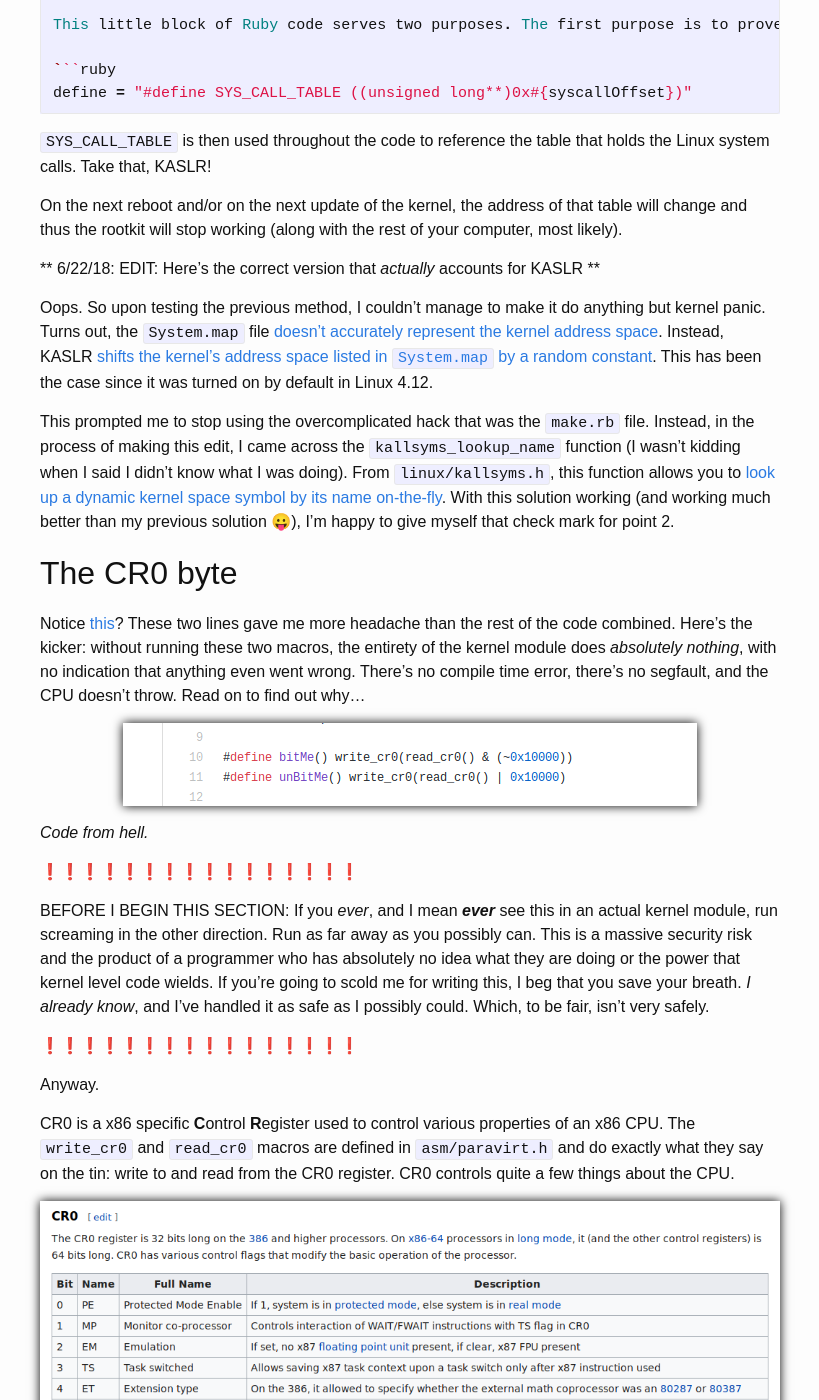
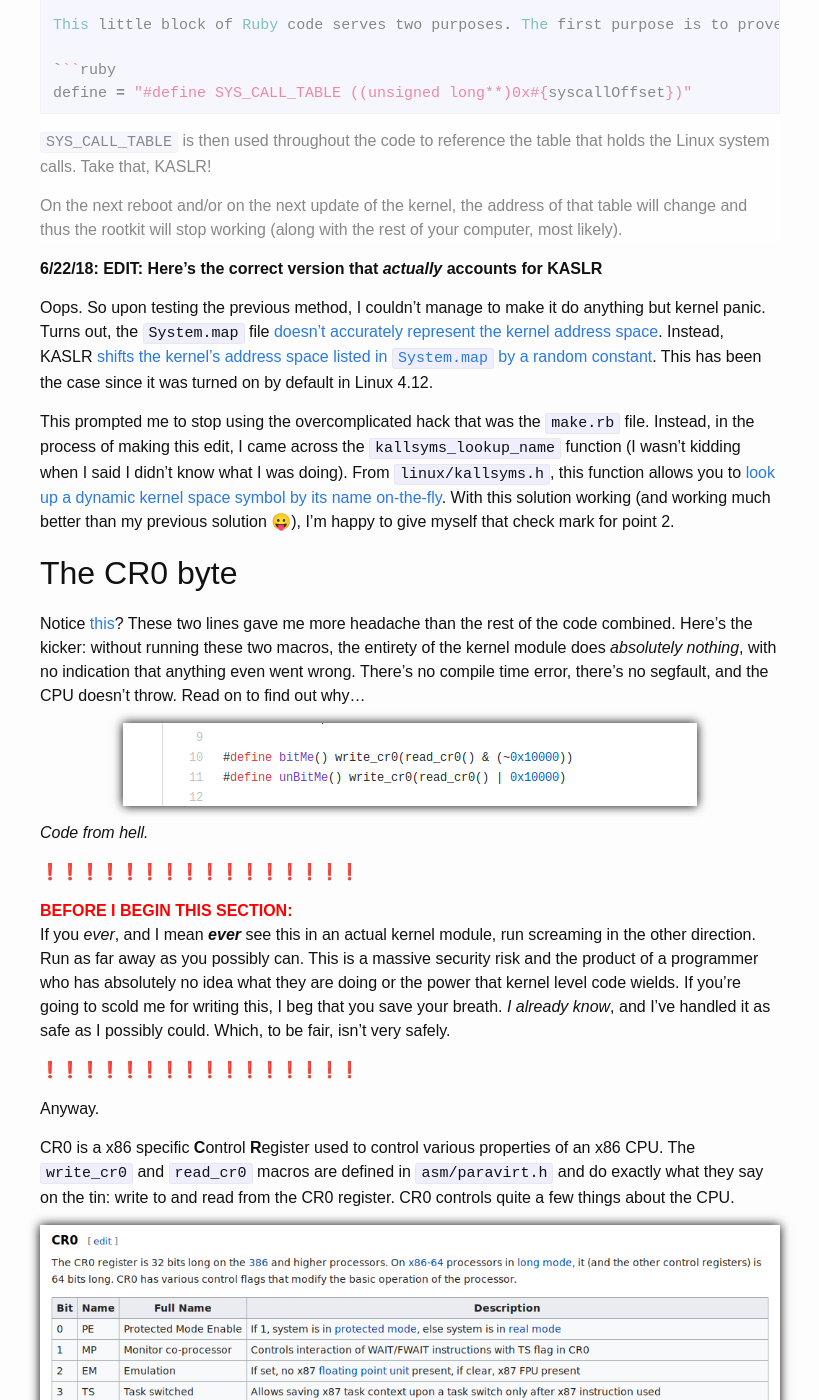
Before and after one commit to DataKinds/datakinds.github.io, a Jekyll site: the page built from _posts/2018-06-21-writing-a-rootkit.md, in a window 1280 px wide and 1400 px high, scrolled down 3883 px. Shown: the whole window, without its empty margins (230-1049 px from the left). Built offline with Jekyll 4.4.1, drawn with Linux system fonts in a browser that asks for light colours; some of the changed text lies outside the part shown.

Commit message:
made some stuff more obviouis

```diff
--- a/_posts/2018-06-21-writing-a-rootkit.md
+++ b/_posts/2018-06-21-writing-a-rootkit.md
@@ -50,8 +50,8 @@ and a Google search for "bypass Windows KASLR" revealing a writeup on a [longsta
 
 Because of the fact that the point of my project wasn't to exploit KASLR (and out of laziness), I took a little bit of an easier approach to all of this.
 
-**6/22/18: EDIT: Everything between this line and the next notice is wrong is wrong, but I'm keeping it for posterity. I was under the impression that `System.map` accounted for KASLR; when in reality, the last time I had tested the rootkit was _before_ KASLR was enabled by default in Linux**
-
+**6/22/18: EDIT: Everything between this line and the next notice is wrong is wrong, but I'm keeping it for posterity. I was under the impression that `System.map` accounted for KASLR; when in reality, the last time I had tested the rootkit was _before_ KASLR was enabled by default in Linux, and that's why it worked in the first place.**
+<div markdown="1" style="position:relative;"><div style="position:absolute;top:0;left:0;right:0;bottom:0;background-color:rgba(255,255,255,0.5);z-index:9999;color:white;"></div>
 This approach, though, doesn't allow the "rootkit" to persist across boot-ups. Enter [make.rb](https://github.com/Aearnus/syscall-rootkit/blob/master/make.rb).
 
 This hack of a script uses a templating engine to bake the address of the KASLR-hardened syscall table right into the code itself. To find this address, the script accesses a read-only file system exposed by the Linux kernel at `/boot/`. In `/boot/`, there exist `System.map` files which contain the absolute offsets of every single symbol in the kernel address space for that session (or possibly for that version of the kernel? I'm not too sure, actually).
@@ -77,8 +77,8 @@ define = "#define SYS_CALL_TABLE ((unsigned long**)0x#{syscallOffset})"
 `SYS_CALL_TABLE` is then used throughout the code to reference the table that holds the Linux system calls. Take that, KASLR!
 
 On the next reboot and/or on the next update of the kernel, the address of that table will change and thus the rootkit will stop working (along with the rest of your computer, most likely).
-
-** 6/22/18: EDIT: Here's the correct version that _actually_ accounts for KASLR **
+</div>
+**6/22/18: EDIT: Here's the correct version that _actually_ accounts for KASLR**
 
 Oops. So upon testing the previous method, I couldn't manage to make it do anything but kernel panic. Turns out, the `System.map` file [doesn't accurately represent the kernel address space](https://lwn.net/Articles/546686/). Instead, KASLR [shifts the kernel's address space listed in `System.map` by a random constant](https://git.kernel.org/pub/scm/linux/kernel/git/torvalds/linux.git/tree/arch/x86/Kconfig?id=v4.1#n1845). This has been the case since it was turned on by default in Linux 4.12.
 
@@ -94,7 +94,7 @@ _Code from hell._
 
 ❗❗❗❗❗❗❗❗❗❗❗❗❗❗❗❗
 
-BEFORE I BEGIN THIS SECTION: If you _ever_, and I mean **_ever_** see this in an actual kernel module, run screaming in the other direction. Run as far away as you possibly can. This is a massive security risk and the product of a programmer who has absolutely no idea what they are doing or the power that kernel level code wields. If you're going to scold me for writing this, I beg that you save your breath. _I already know_, and I've handled it as safe as I possibly could. Which, to be fair, isn't very safely.
+<div style="color:red"><b>BEFORE I BEGIN THIS SECTION:</b></div> If you _ever_, and I mean **_ever_** see this in an actual kernel module, run screaming in the other direction. Run as far away as you possibly can. This is a massive security risk and the product of a programmer who has absolutely no idea what they are doing or the power that kernel level code wields. If you're going to scold me for writing this, I beg that you save your breath. _I already know_, and I've handled it as safe as I possibly could. Which, to be fair, isn't very safely.
 
 ❗❗❗❗❗❗❗❗❗❗❗❗❗❗❗❗
 
```
